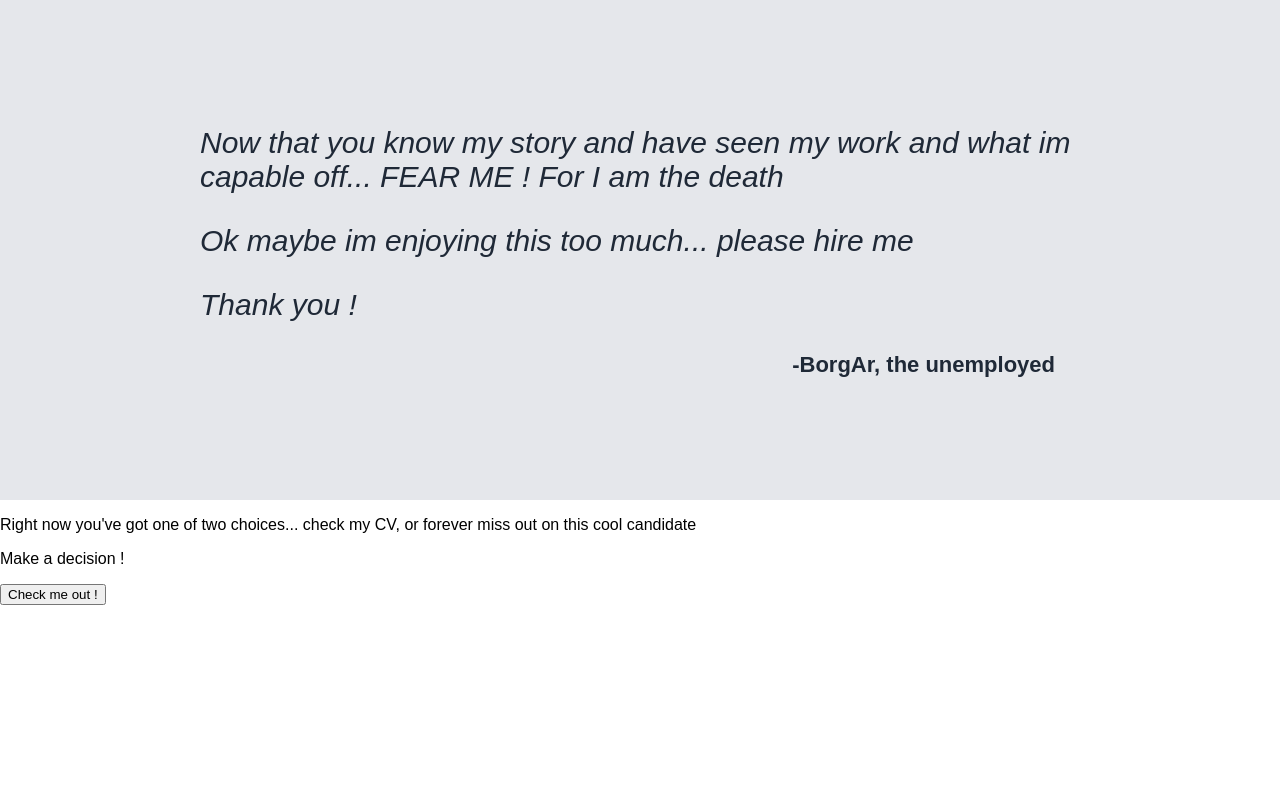
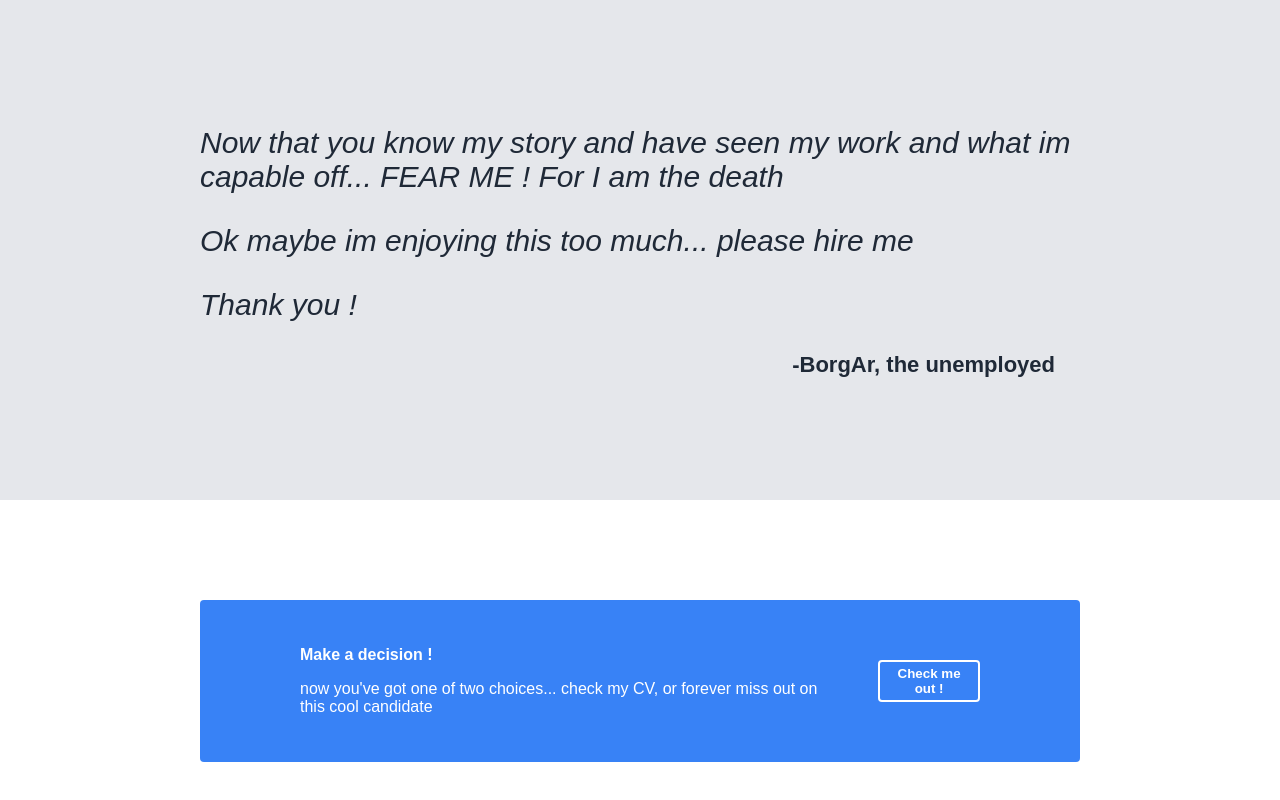
Before and after one commit to BorgarKing/landing-page, a plain HTML site: page index.html in a window 1280 px wide. Shown: the part 959-1759 px from the top of the page. Before the commit the page ends 1564 px from the top, so only its background shows below. Drawn offline with Linux system fonts and the light colour scheme.

Commit message:
add css to inspiration class

```diff
--- a/css/style.css
+++ b/css/style.css
@@ -164,3 +164,30 @@ gap: 15px;
     display: flex;
     justify-content: flex-end;
 }
+
+.call {
+    display: flex;
+    justify-content: center;
+    margin: 100px 200px;
+    padding: 30px 100px;
+    background-color: #3882f6;
+    color: white;
+    border-radius: 4px;
+    flex: auto;
+    max-width: 850px;
+    min-width: 250px;
+    gap: 45px;
+    align-items: center;
+}
+
+.call button{
+    padding: 4px 10px;
+    border-radius: 4px;
+    border: 2px solid;
+    background-color: #3882f6;
+    appearance: none;
+    border-color: white;
+    color: white;
+    font-weight: bold;
+
+}
--- a/index.html
+++ b/index.html
@@ -82,8 +82,11 @@
 
 
     <div class="call">
-        <p>Right now you've got one of two choices... check my CV, or forever miss out on this cool candidate</p>
-        <p> Make a decision !</p>
+        <div class="call-left">
+            <p><strong> Make a decision ! </strong></p>
+            <p> now you've got one of two choices... check my CV, or forever miss out on this cool candidate</p>
+        </div>
+
         <button>Check me out !</button>
     </div>
 
```
